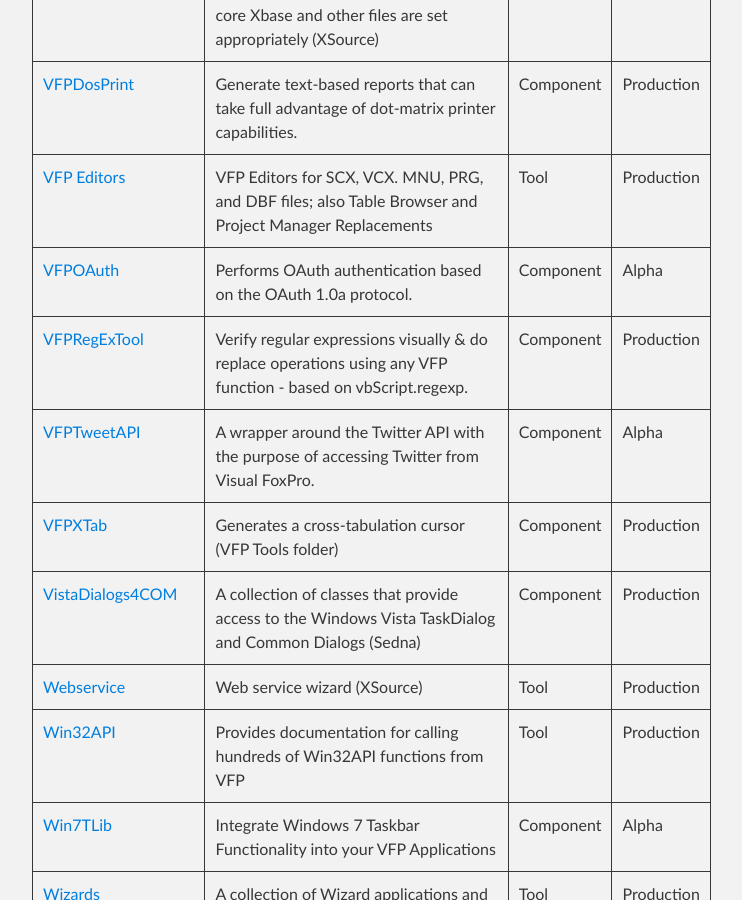
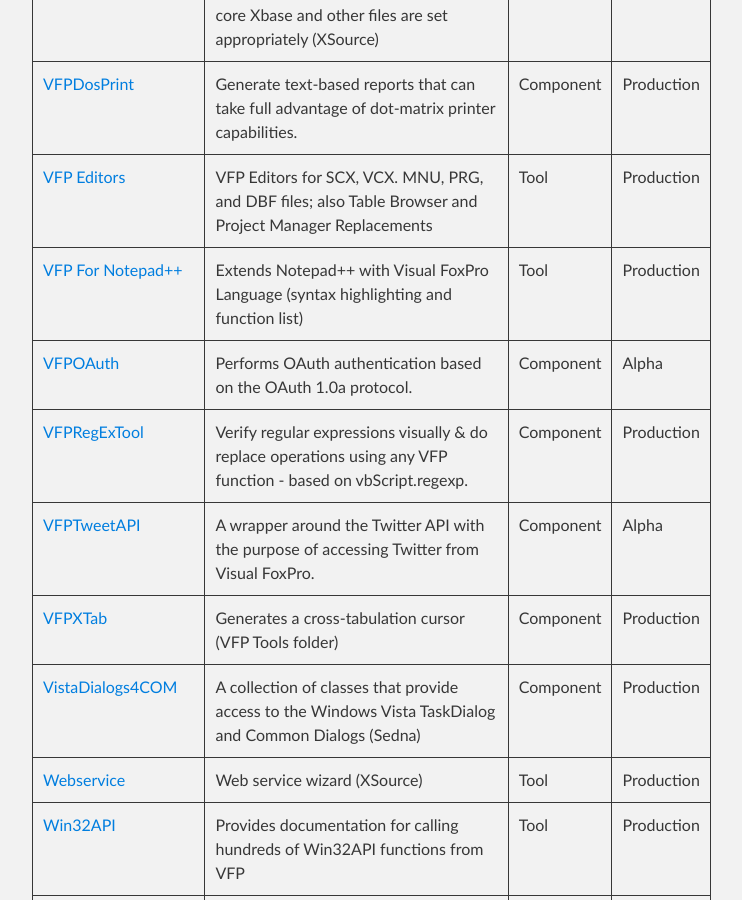
Before and after one commit to VFPX/VFPX.github.io, a Jekyll site: the page built from projects.md, in a window 1280 px wide and 900 px high, scrolled down 10173 px. Shown: the whole window, without its empty margins (288-1030 px from the left). Built offline with Jekyll 4.4.1, drawn with Linux system fonts in a browser that asks for light colours; our own code applies the rules of GitHub Pages for plain Markdown files.

Commit message:
Added VFP For Notepad++

```diff
--- a/_data/projects.json
+++ b/_data/projects.json
@@ -882,6 +882,13 @@
     "category": "Tool"
   },
   {
+    "project": "VFP For Notepad++",
+    "url": "https://github.com/ToniKoehler/notepad-plus-plus-vfpLanguage",
+    "description": "Extends Notepad++ with Visual FoxPro Language (syntax highlighting and function list)",
+    "state": "Production",
+    "category": "Tool"
+  },
+  {
     "project": "VFPOAuth",
     "url": "http://github.com/VFPX/VFPOAuth",
     "description": "Performs OAuth authentication based on the OAuth 1.0a protocol.",
```
